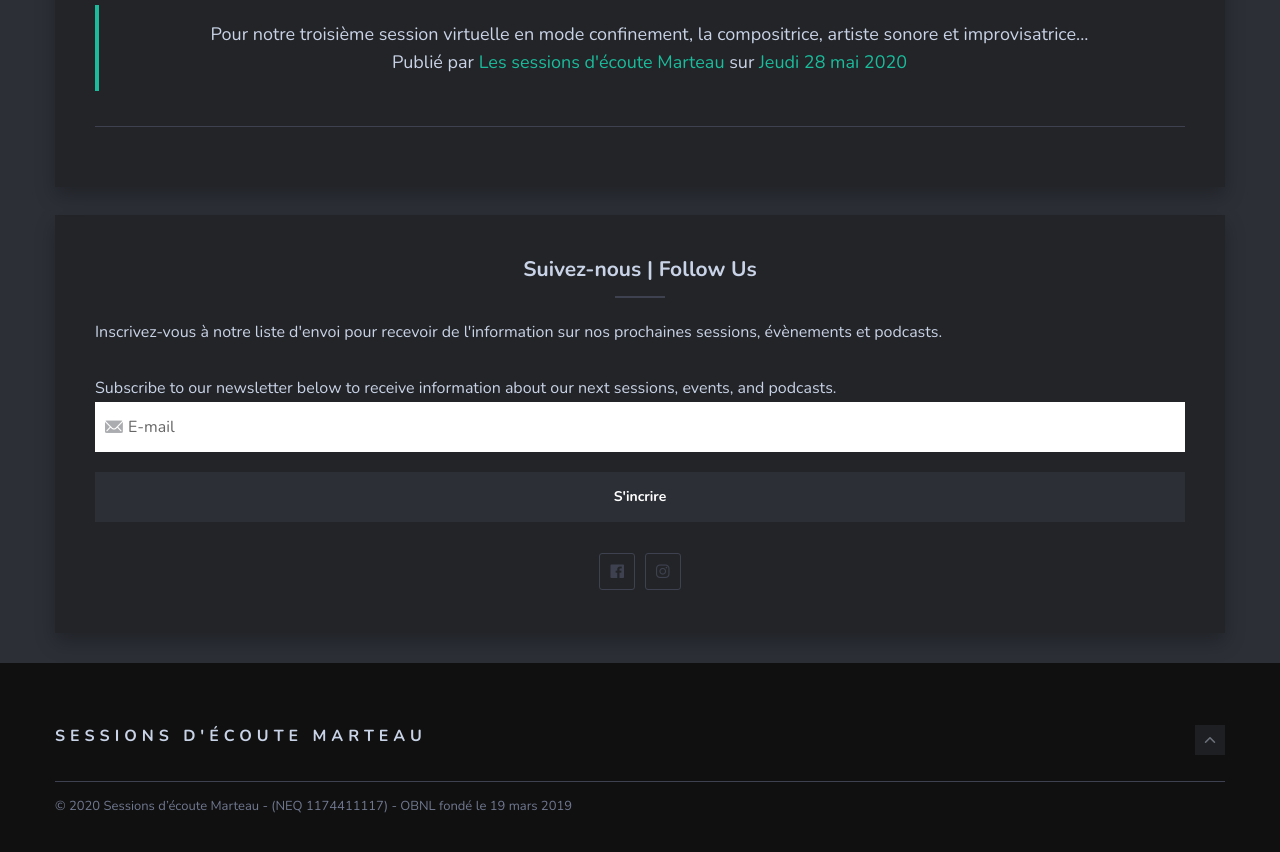
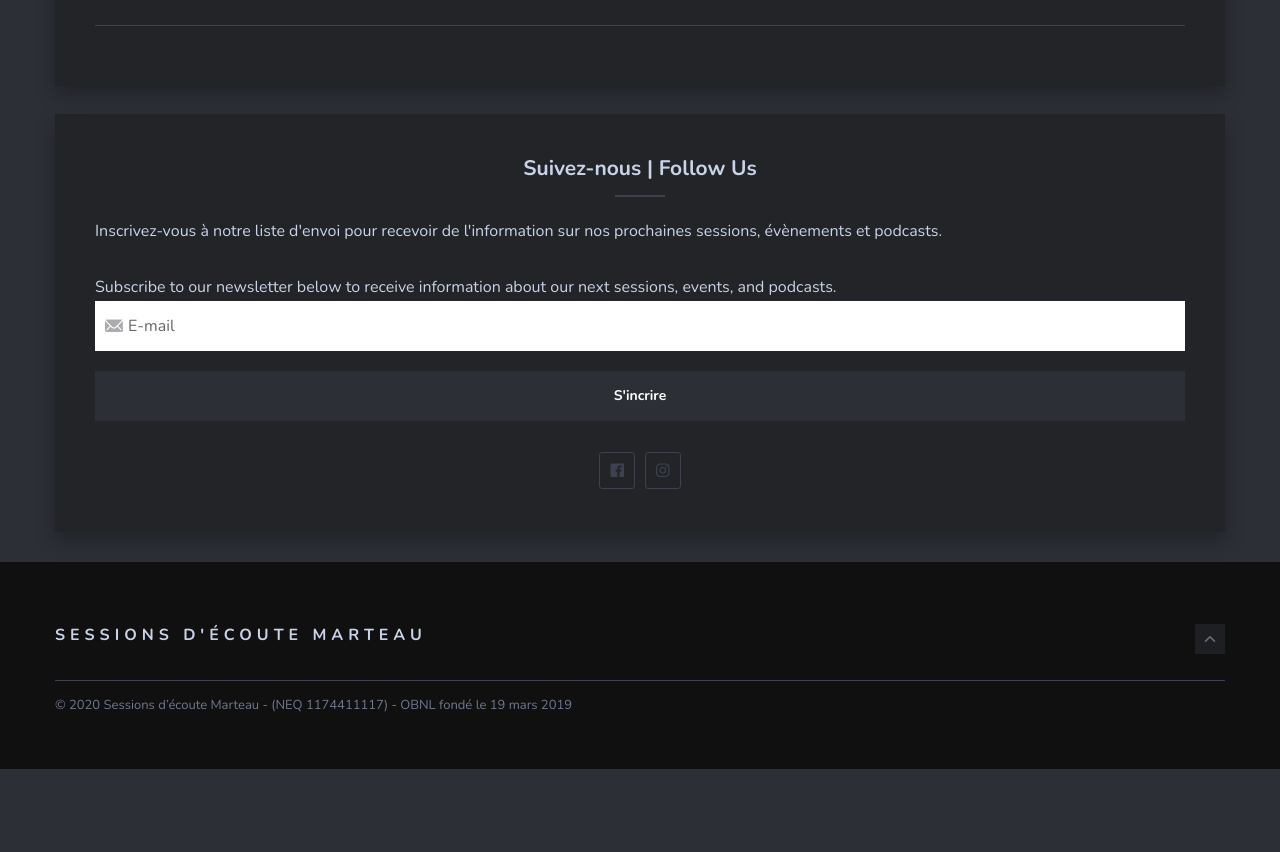
Before and after one commit to sessions-marteau/sessions-marteau-2.github.io, a Jekyll site: the page built from _pages/streaming-test.md, in a window 1280 px wide, cut to the strip 571-1441 px from the top of the page. Shown: the top 852 px of the strip. Built offline with Jekyll 4.4.1, drawn with Linux system fonts in a browser that asks for light colours; nearby versions of some CDN libraries; after the commit the page ends 1340 px from its top, so only the background shows below that.

Commit message:
Update streaming-test.md

```diff
--- a/_pages/streaming-test.md
+++ b/_pages/streaming-test.md
@@ -24,4 +25,5 @@
 
 <div class="fb-comments" data-href="https://sessionsmarteau.com/streaming-test/" data-numposts="10" data-width=""></div>
 
-<div class="fb-post" data-href="https://www.facebook.com/sessionsmarteau/photos/a.849875078715403/1127260587643516/?type=3" data-show-text="false" data-width=""><blockquote cite="https://developers.facebook.com/sessionsmarteau/photos/a.849875078715403/1127260587643516/?type=3" class="fb-xfbml-parse-ignore"><p>Pour notre troisième session virtuelle en mode confinement, la compositrice, artiste sonore et improvisatrice...</p>Publié par <a href="https://www.facebook.com/sessionsmarteau/">Les sessions d&#039;écoute Marteau</a> sur&nbsp;<a href="https://developers.facebook.com/sessionsmarteau/photos/a.849875078715403/1127260587643516/?type=3">Jeudi 28 mai 2020</a></blockquote></div>
+<div id="fb-root"></div>
+<script async defer crossorigin="anonymous" src="https://connect.facebook.net/fr_CA/sdk.js#xfbml=1&version=v7.0&appId=238569848365&autoLogAppEvents=1"></script>
```
Also changed, not shown: other parts of _pages/streaming-test.md (+1 -0 lines).
